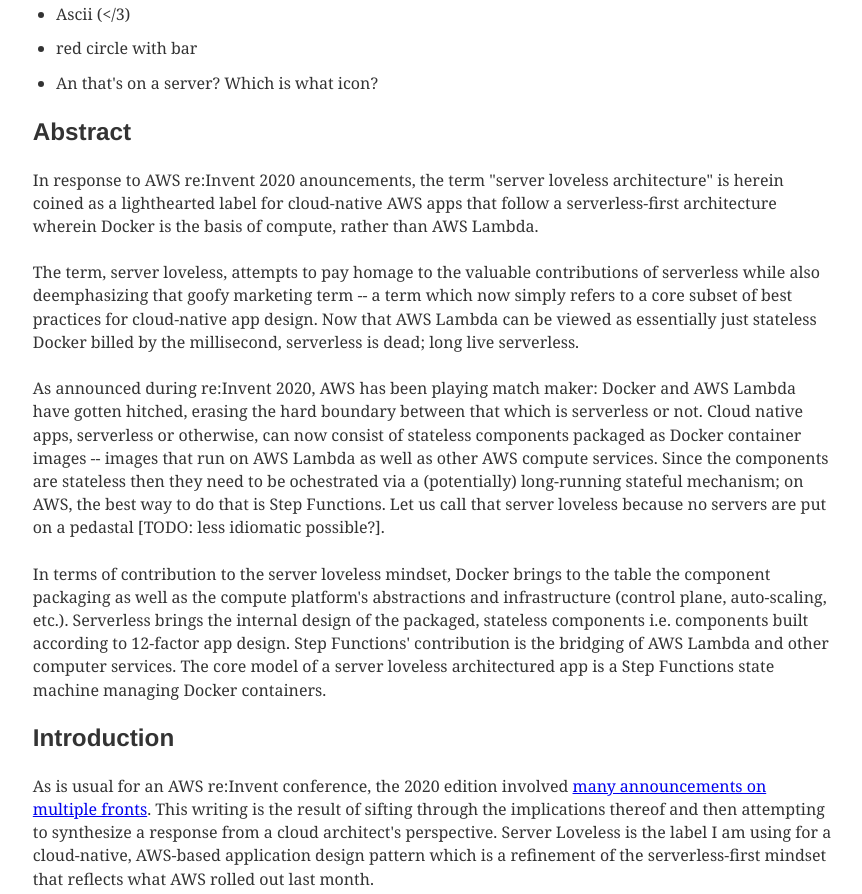
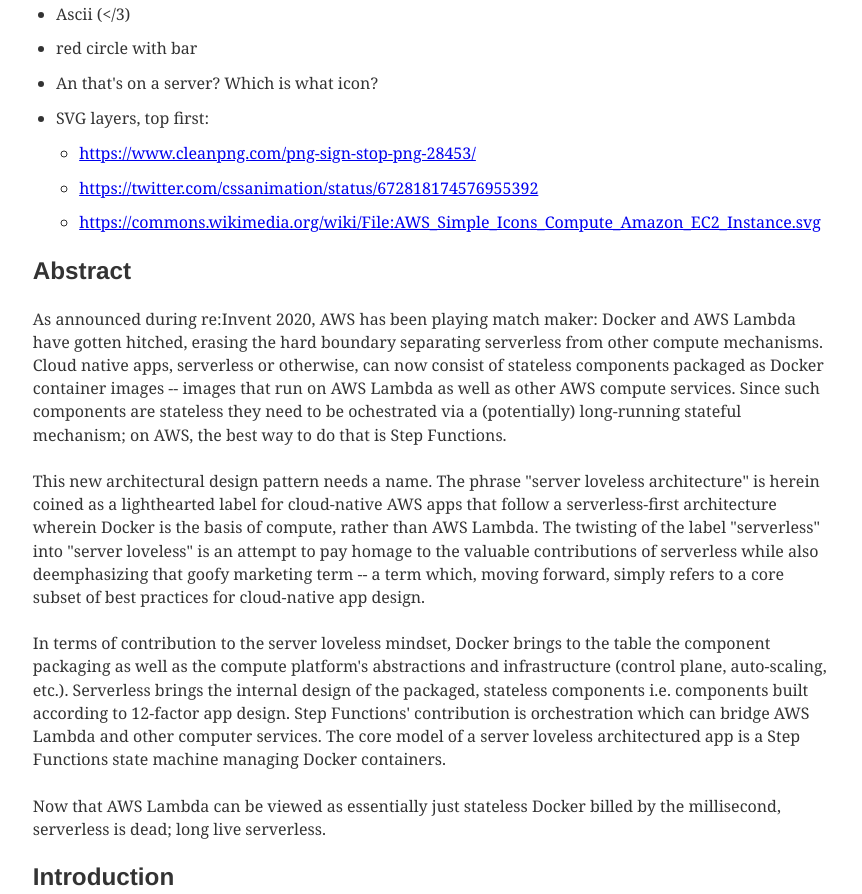
Before and after one commit to JohnTigue/tigue.com, a Gatsby site: page /server_loveless_architecture/ in a window 1280 px wide. Shown: the part 1131-2025 px from the top of the page, without its empty margins (207-1069 px from the left). Built offline with nearby package versions, Linux system fonts and the light colour scheme; Gatsby itself is replaced by a stand-in of ours; some packages are replaced by stand-ins of ours.

Commit message:
WIP: Loveless abstract reorg

```diff
--- a/content/blog/server_loveless_architecture/index.md
+++ b/content/blog/server_loveless_architecture/index.md
@@ -17,40 +17,45 @@
 - Ascii (</3)
 - red circle with bar
 - An that's on a server? Which is what icon?
+- SVG layers, top first:
+  - https://www.cleanpng.com/png-sign-stop-png-28453/
+  - https://twitter.com/cssanimation/status/672818174576955392
+  - https://commons.wikimedia.org/wiki/File:AWS_Simple_Icons_Compute_Amazon_EC2_Instance.svg
 
 ## Abstract
 
-In response to AWS re:Invent 2020 anouncements, the term "server
-loveless architecture" is herein coined as a lighthearted label
-for cloud-native AWS apps that follow a serverless-first architecture
-wherein Docker is the basis of compute, rather than AWS Lambda.
-
-The term, server loveless, attempts to pay homage to the valuable
-contributions of serverless while also deemphasizing that goofy
-marketing term -- a term which now simply refers to a core subset of
-best practices for cloud-native app design. Now that AWS Lambda can be
-viewed as essentially just stateless Docker billed by the millisecond,
-serverless is dead; long live serverless.
-
 As announced during re:Invent 2020, AWS has been playing match maker:
 Docker and AWS Lambda have gotten hitched, erasing the hard boundary
-between that which is serverless or not. Cloud native apps, serverless
-or otherwise, can now consist of stateless components packaged as
-Docker container images -- images that run on AWS Lambda as well as
-other AWS compute services. Since the components are stateless then they
-need to be ochestrated via a (potentially) long-running stateful
-mechanism; on AWS, the best way to do that is Step Functions. Let us
-call that server loveless because no servers are put on a pedastal [TODO: less idiomatic possible?].
+separating serverless from other compute mechanisms. Cloud native apps,
+serverless or otherwise, can now consist of stateless components
+packaged as Docker container images -- images that run on AWS Lambda
+as well as other AWS compute services. Since such components are
+stateless they need to be ochestrated via a (potentially)
+long-running stateful mechanism; on AWS, the best way to do that is
+Step Functions.
+
+This new architectural design pattern needs a name. The phrase "server
+loveless architecture" is herein coined as a lighthearted label for
+cloud-native AWS apps that follow a serverless-first architecture
+wherein Docker is the basis of compute, rather than AWS Lambda. The
+twisting of the label "serverless" into "server loveless" is an
+attempt to pay homage to the valuable contributions of serverless
+while also deemphasizing that goofy marketing term -- a term which,
+moving forward, simply refers to a core subset of best practices for
+cloud-native app design.
 
 In terms of contribution to the server loveless mindset, Docker brings
 to the table the component packaging as well as the compute platform's
 abstractions and infrastructure (control plane, auto-scaling,
 etc.). Serverless brings the internal design of the packaged,
 stateless components i.e. components built according to 12-factor app
-design. Step Functions' contribution is the bridging of AWS Lambda and
-other computer services. The core model of a server loveless
-architectured app is a Step Functions state machine managing Docker
-containers.
+design. Step Functions' contribution is orchestration which can bridge
+AWS Lambda and other computer services. The core model of a server
+loveless architectured app is a Step Functions state machine managing
+Docker containers.
+
+Now that AWS Lambda can be viewed as essentially just stateless Docker
+billed by the millisecond, serverless is dead; long live serverless.
 
 
 ## Introduction
@@ -111,6 +116,11 @@
 
 
 ## Terminology
+
+Let us call that server loveless because no servers
+are put on a pedastal [TODO: less idiomatic possible?].
+
+
 
 In this document, "Docker" is standing in for any containerization
 machinery. Kubernetes can run non-Docker containers. So, Docker is
```
